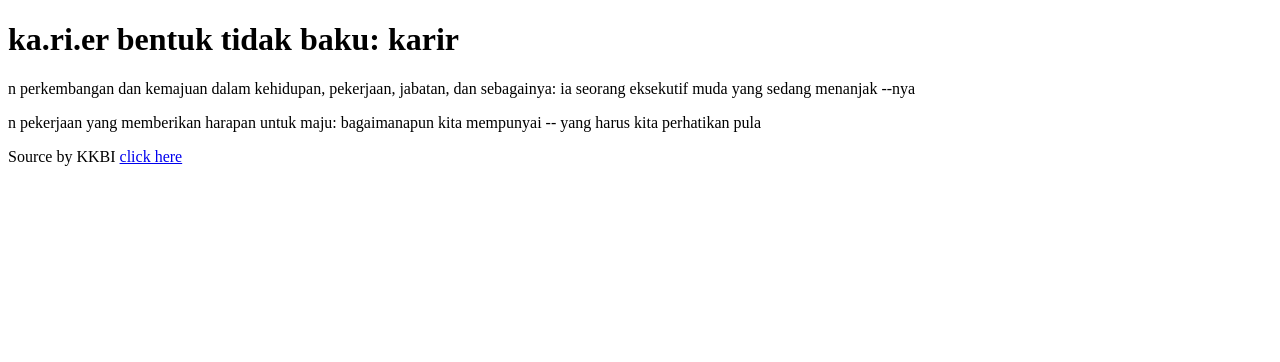
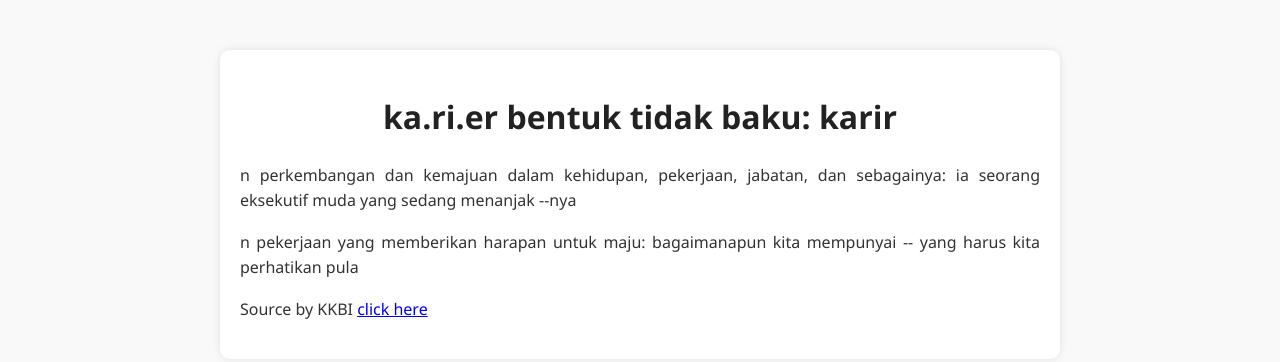
Before and after one commit to HN721/fgo24-css-basic, a website: page src/Karier.html in a window 1280 px wide. Drawn offline with Linux system fonts and the light colour scheme.

Commit message:
feat:add inline css in Profesional,inovatif,karier and javascript

```diff
--- a/src/Karier.html
+++ b/src/Karier.html
@@ -6,6 +6,36 @@
     <title>Karir by KBBI</title>
 </head>
 <body>
+    <style>
+                 body {
+            font-family: 'Segoe UI', Tahoma, Geneva, Verdana, sans-serif;
+            margin: 0;
+            padding: 0;
+            line-height: 1.6;
+            background-color: #f9f9f9;
+            color: #333;
+        }
+        .container {
+            max-width: 800px;
+            margin: 50px auto;
+            padding: 20px;
+            background: #fff;
+            box-shadow: 0 0 10px rgba(0, 0, 0, 0.1);
+            border-radius: 10px;
+        }
+        h1 {
+            text-align: center;
+            font-size: 2rem;
+            margin-bottom: 20px;
+            color: #222;
+        }
+        p {
+            font-size: 1rem;
+            text-align: justify;
+            margin-bottom: 1rem;
+        }
+    </style>
+   <div class="container">
     <h1>ka.ri.er
         bentuk tidak baku: karir
         </h1>
@@ -15,5 +45,6 @@
 
 
 <p>Source by KKBI <a href="https://kbbi.kemdikbud.go.id/entri/karier">click here</a></p>
+   </div>
     </body>
 </html>
```
Also changed, not shown: src/Inovatif.html (+31 -0 lines), src/Javascript.html (+33 -0 lines), src/Profesional.html (+31 -0 lines).
